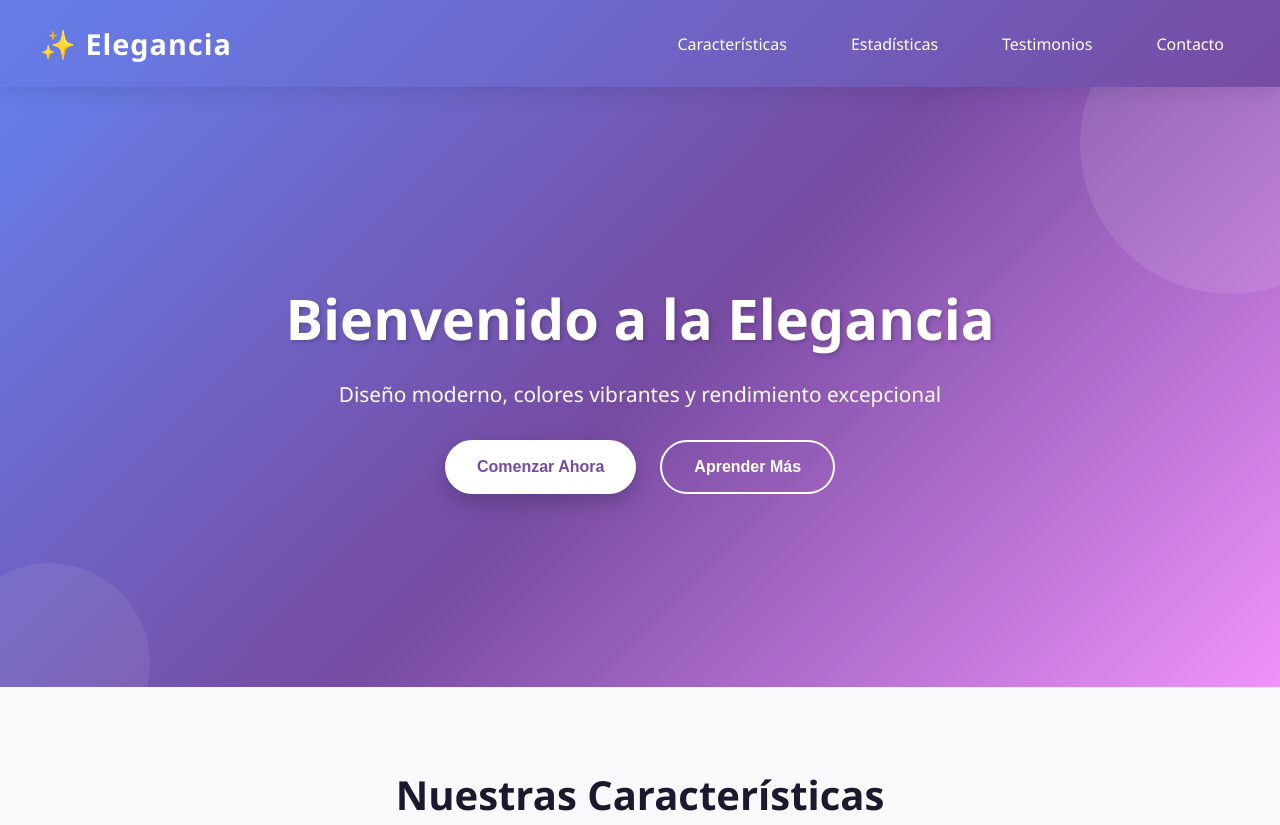
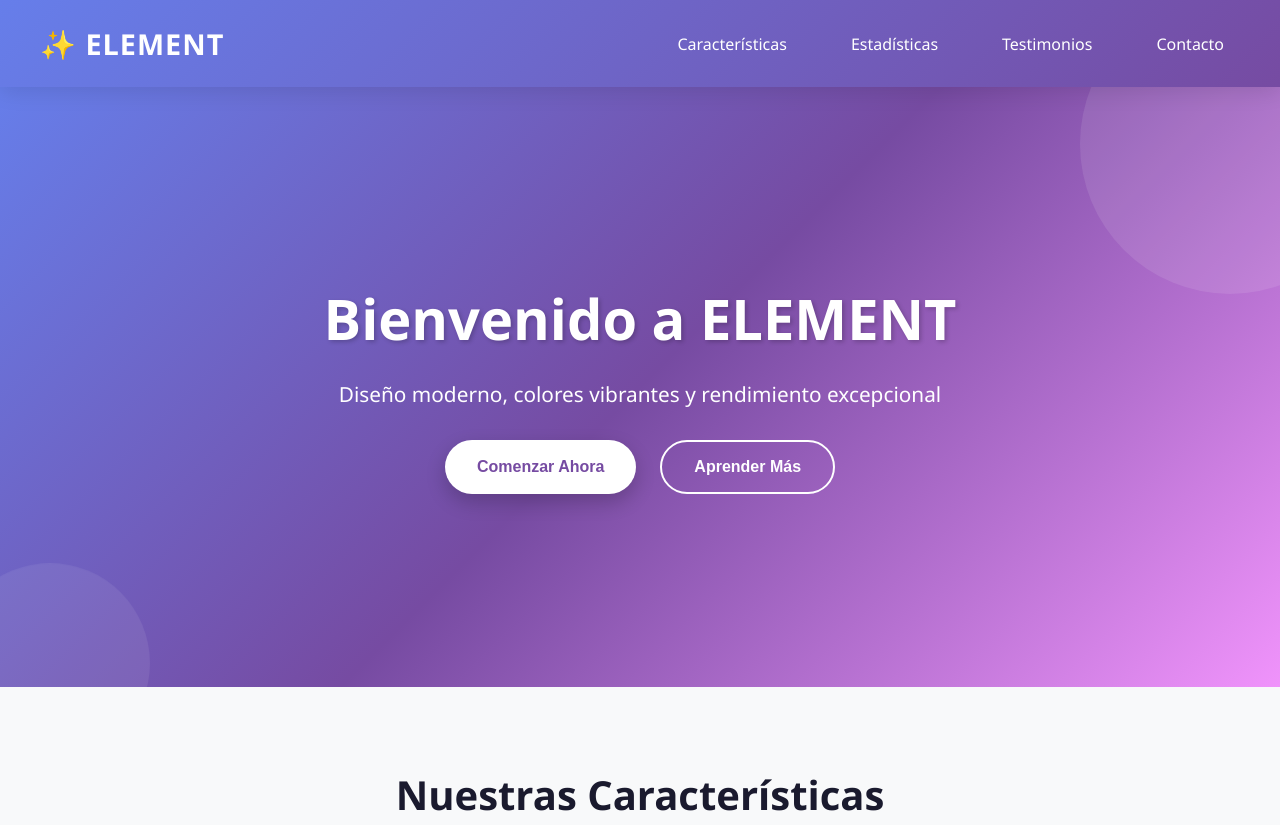
Before and after one commit to Zambrano283-debug/mirepo, a plain HTML site: page index.html in a window 1280 px wide. Shown: the top 825 px of the page. Drawn offline with Linux system fonts and the light colour scheme.

Commit message:
Update index.html

```diff
--- a/index.html
+++ b/index.html
@@ -440,7 +440,7 @@
     <!-- Header -->
     <header>
         <nav>
-            <div class="logo">✨ Elegancia</div>
+            <div class="logo">✨ ELEMENT</div>
             <ul class="nav-links">
                 <li><a href="#features">Características</a></li>
                 <li><a href="#stats">Estadísticas</a></li>
@@ -453,7 +453,7 @@
     <!-- Hero Section -->
     <section class="hero">
         <div class="hero-content">
-            <h1>Bienvenido a la Elegancia</h1>
+            <h1>Bienvenido a ELEMENT</h1>
             <p>Diseño moderno, colores vibrantes y rendimiento excepcional</p>
             <div class="cta-buttons">
                 <button class="btn btn-primary">Comenzar Ahora</button>
@@ -565,7 +565,7 @@
             </div>
         </div>
         <div class="footer-bottom">
-            <p>&copy; 2026 Elegancia. Todos los derechos reservados. 💜</p>
+            <p>&copy; 2026 ELEMENT. Todos los derechos reservados. 💜</p>
         </div>
     </footer>
 </body>
```
